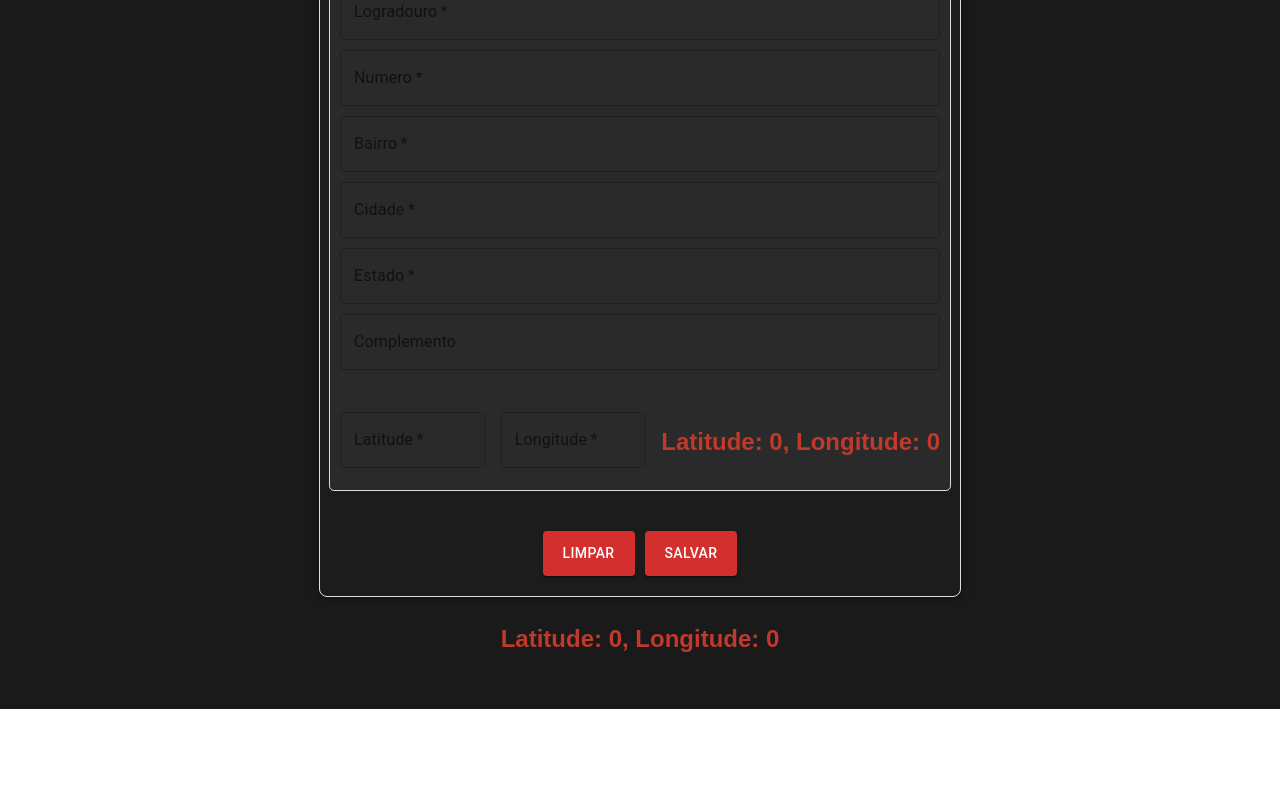
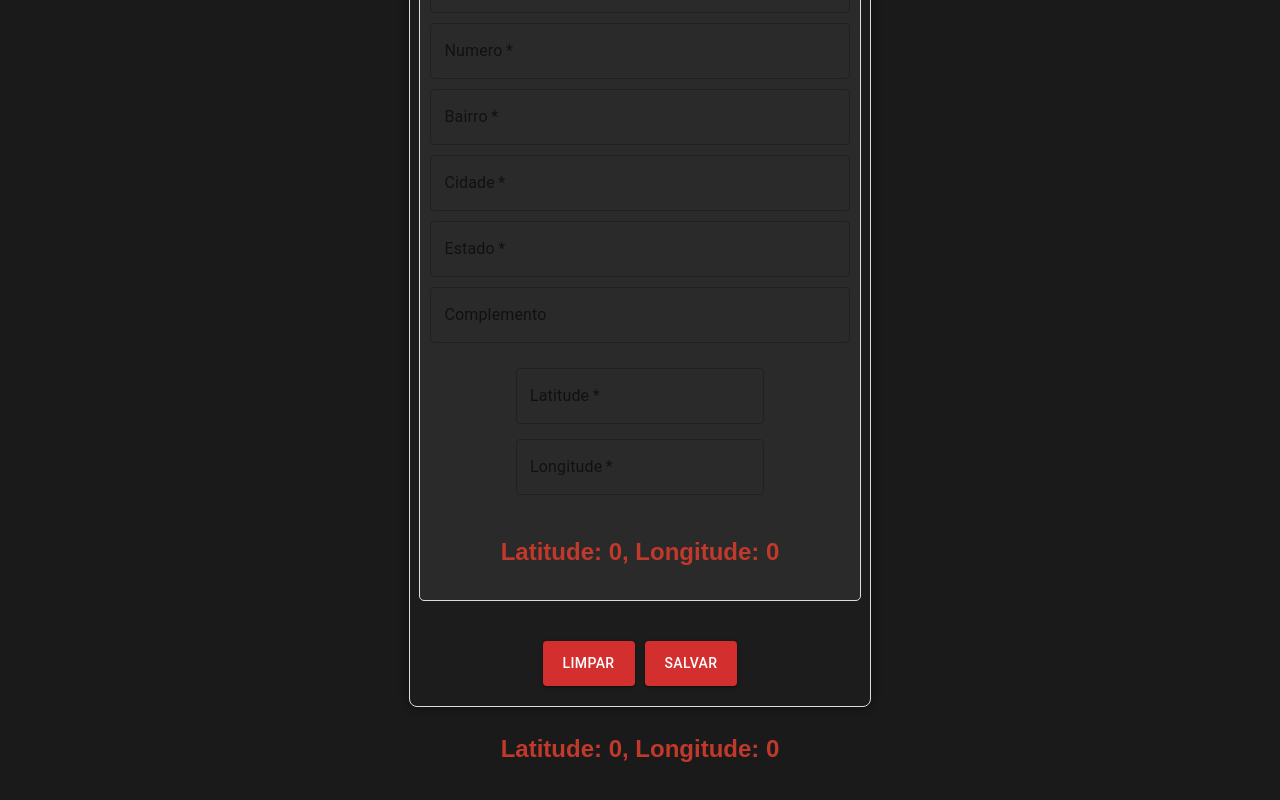
Before and after one commit to Dedecow/projetosSenai, a React (Vite) app: page /cadastrar-farmacias in a window 1280 px wide. Shown: the part 770-1570 px from the top of the page. Before the commit the page ends 1479 px from the top, so only its background shows below. Built offline with nearby package versions, Linux system fonts and the light colour scheme; no server answers.

Commit message:
coordenadas-aparecendo-no-corpo

```diff
--- a/src/components/CadastroDeFarmacia/index.jsx
+++ b/src/components/CadastroDeFarmacia/index.jsx
@@ -25,6 +25,17 @@ function CadastroDeFarmacia (){
         latitude: '',
         longitude: ''
     });
+
+    const atualizarCoordenadas = (lat, lng) => {
+        setFarmacias({
+            ...farmacias,
+            coordenadas: {
+                latitude: lat,
+                longitude: lng
+            }
+        });
+    };
+
     const [lista, setLista] = useState([]);
     // carregar a lista de farmacia
     useEffect(() => {
--- a/src/components/CadastroDeFarmacia/styled.css
+++ b/src/components/CadastroDeFarmacia/styled.css
@@ -117,3 +117,14 @@
 .current-location-button:hover {
   background-color: #0056b3;
 }
+
+.latitude-longitude-container {
+  display: flex;
+  flex-direction: column; /* Alinhe os campos verticalmente */
+  gap: 15px;
+  margin-top: 15px;
+}
+
+.latitude-longitude-container .text-field {
+  grid-template-columns: 1fr; /* Apenas uma coluna */
+}
--- a/src/components/Maps/PuxarCoordenadas.jsx
+++ b/src/components/Maps/PuxarCoordenadas.jsx
@@ -1,6 +1,6 @@
-import { useEffect, useState } from "react";
+import React, { useEffect, useState } from "react";
 
-function PuxarCoordenadas () {
+function PuxarCoordenadas({ onUpdateCoords }) {
     const [userLocation, setUserLocation] = useState({ lat: 0, lng: 0 });
 
     useEffect(() => {
@@ -10,6 +10,8 @@ function PuxarCoordenadas () {
                     position => {
                         const { latitude, longitude } = position.coords;
                         setUserLocation({ lat: latitude, lng: longitude });
+                        // Chamar a função de atualização com as coordenadas
+                        onUpdateCoords(latitude, longitude);
                     },
                     error => {
                         console.error(error);
@@ -20,7 +22,7 @@ function PuxarCoordenadas () {
             }
         };
         getUserLocation();
-    }, []);
+    }, [onUpdateCoords]);
 
     return (
         <p>Latitude: {userLocation.lat}, Longitude: {userLocation.lng}</p>
```
Lines whose indentation alone changed are shown as unchanged.
